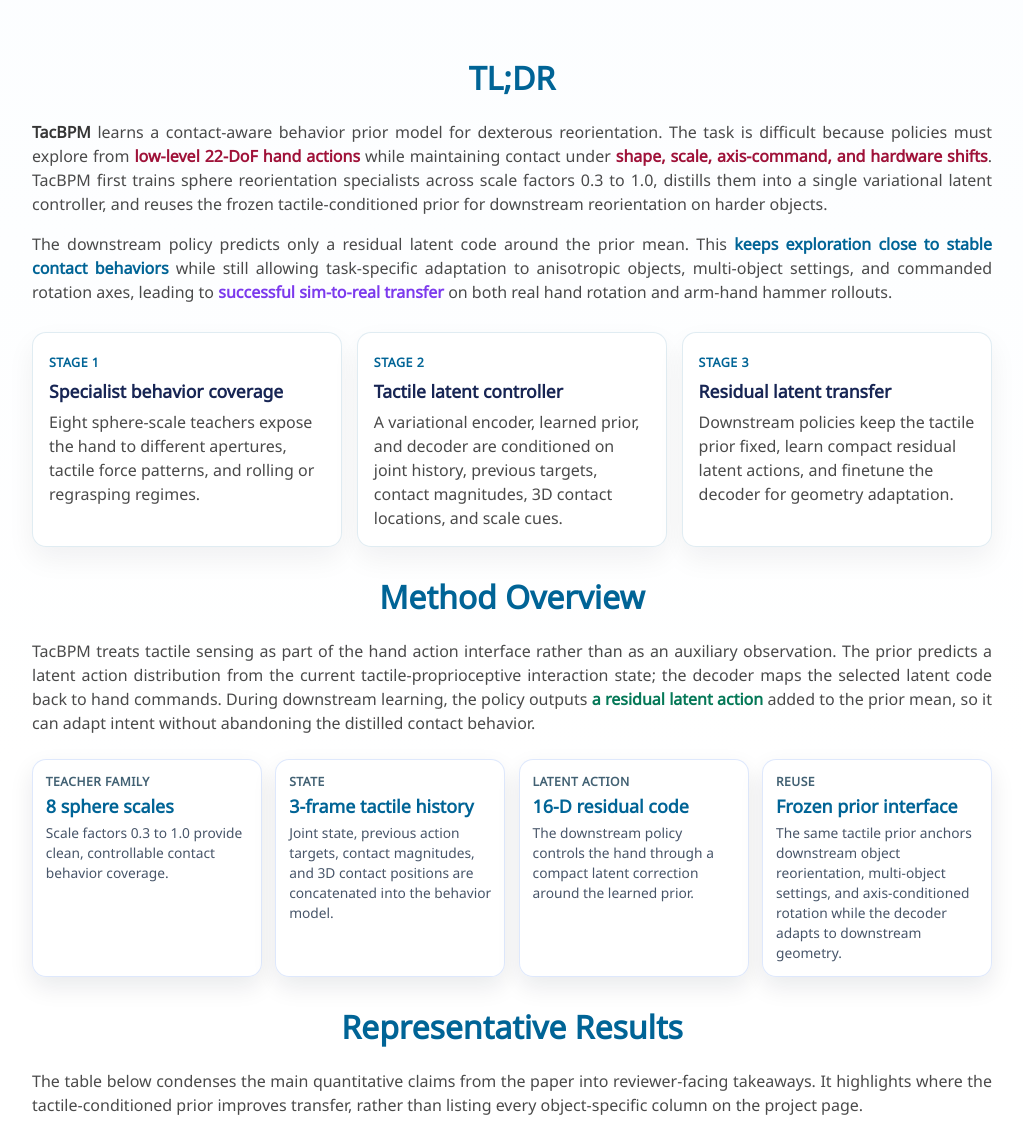
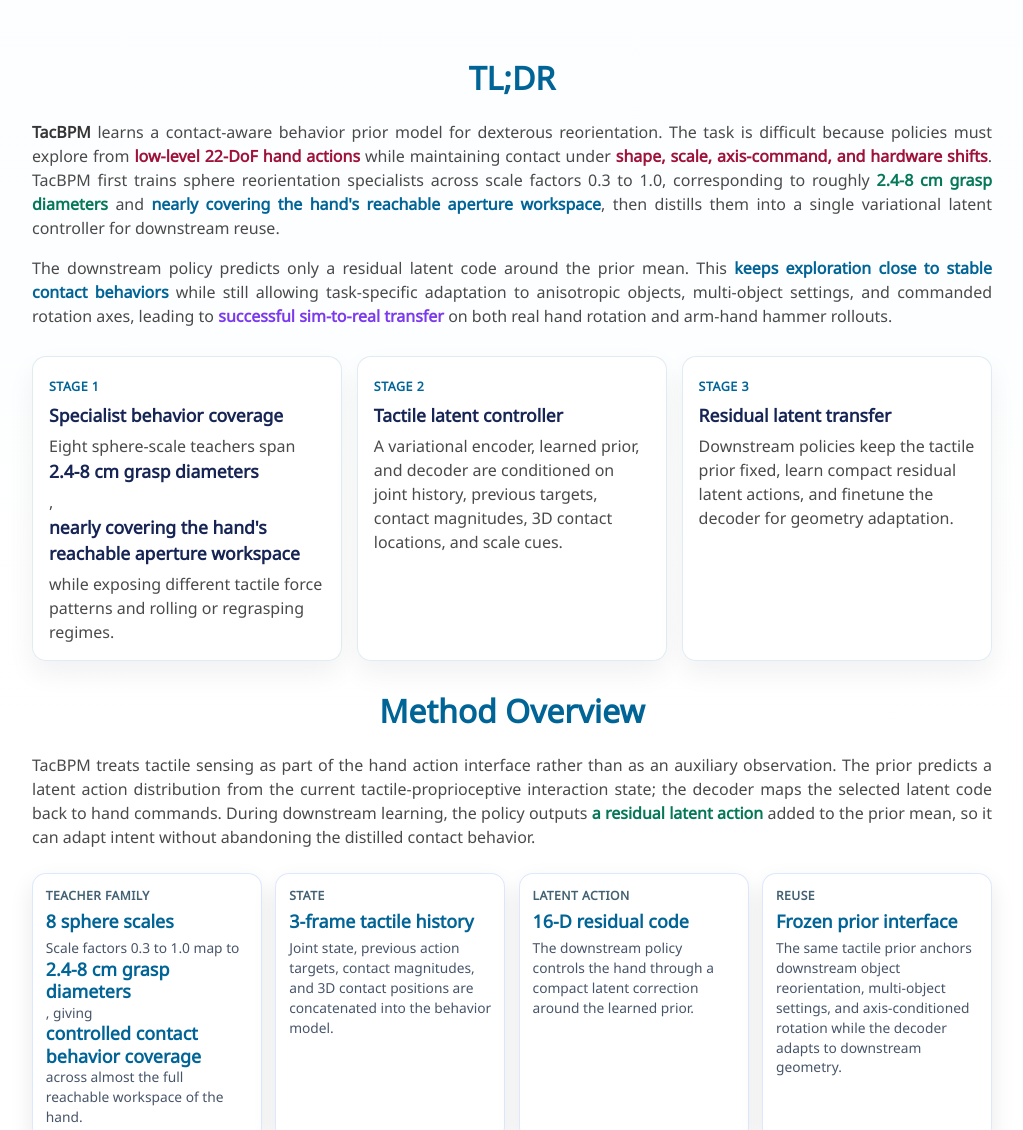
Before and after one commit to tacbpm/tacbpm.github.io, a website: page index.html in a window 1280 px wide. Shown: the part 1320-2450 px from the top of the page, without its empty margins (128-1151 px from the left). Drawn offline with nearby package versions, Linux system fonts and the light colour scheme; some icons are missing; a web font is replaced by a local one.

Commit message:
highlight

```diff
--- a/index.html
+++ b/index.html
@@ -338,7 +338,7 @@
           <h2 class="title is-3" style="color: #006496;font-weight: bolder;">TL;DR</h2>
           <div class="content has-text-justified">
             <p>
-              <strong>TacBPM</strong> learns a contact-aware behavior prior model for dexterous reorientation. The task is difficult because policies must explore from <strong class="highlight-challenge">low-level 22-DoF hand actions</strong> while maintaining contact under <strong class="highlight-challenge">shape, scale, axis-command, and hardware shifts</strong>. TacBPM first trains sphere reorientation specialists across scale factors 0.3 to 1.0, distills them into a single variational latent controller, and reuses the frozen tactile-conditioned prior for downstream reorientation on harder objects.
+              <strong>TacBPM</strong> learns a contact-aware behavior prior model for dexterous reorientation. The task is difficult because policies must explore from <strong class="highlight-challenge">low-level 22-DoF hand actions</strong> while maintaining contact under <strong class="highlight-challenge">shape, scale, axis-command, and hardware shifts</strong>. TacBPM first trains sphere reorientation specialists across scale factors 0.3 to 1.0, corresponding to roughly <strong class="highlight-method">2.4-8 cm grasp diameters</strong> and <strong class="highlight-advantage">nearly covering the hand's reachable aperture workspace</strong>, then distills them into a single variational latent controller for downstream reuse.
             </p>
             <p>
               The downstream policy predicts only a residual latent code around the prior mean. This <strong class="highlight-advantage">keeps exploration close to stable contact behaviors</strong> while still allowing task-specific adaptation to anisotropic objects, multi-object settings, and commanded rotation axes, leading to <strong class="highlight-transfer">successful sim-to-real transfer</strong> on both real hand rotation and arm-hand hammer rollouts.
@@ -351,7 +351,7 @@
         <div class="tacbpm-card">
           <span class="tacbpm-card-label">Stage 1</span>
           <strong>Specialist behavior coverage</strong>
-          <p>Eight sphere-scale teachers expose the hand to different apertures, tactile force patterns, and rolling or regrasping regimes.</p>
+          <p>Eight sphere-scale teachers span <strong class="highlight-method">2.4-8 cm grasp diameters</strong>, <strong class="highlight-advantage">nearly covering the hand's reachable aperture workspace</strong> while exposing different tactile force patterns and rolling or regrasping regimes.</p>
         </div>
         <div class="tacbpm-card">
           <span class="tacbpm-card-label">Stage 2</span>
@@ -376,7 +376,7 @@
         <div class="ablation-summary-card">
           <span class="ablation-card-label">Teacher family</span>
           <strong>8 sphere scales</strong>
-          <p>Scale factors 0.3 to 1.0 provide clean, controllable contact behavior coverage.</p>
+          <p>Scale factors 0.3 to 1.0 map to <strong class="highlight-method">2.4-8 cm grasp diameters</strong>, giving <strong class="highlight-advantage">controlled contact behavior coverage</strong> across almost the full reachable workspace of the hand.</p>
         </div>
         <div class="ablation-summary-card">
           <span class="ablation-card-label">State</span>
@@ -469,7 +469,7 @@
       <div class="gallery-stage" id="prior-gallery">
         <h3 class="title is-4 gallery-stage-title">Generalist Prior Coverage</h3>
         <p class="gallery-stage-note">
-          TacBPM starts from multi-scale sphere teachers, where different object sizes induce different apertures, tactile forces, and rolling contacts.
+          TacBPM starts from multi-scale sphere teachers whose <strong class="highlight-method">2.4-8 cm grasp diameters</strong> nearly span the hand's reachable aperture workspace. This <strong class="highlight-advantage">controlled scale sweep</strong> is meant to cover the main contact regimes the hand can physically realize before the prior is reused on harder shapes.
         </p>
         <div class="experiment-subsection">
           <h4 class="title is-5 subsection-title">Generalist prior over sphere sizes</h4>
@@ -481,7 +481,7 @@
                 Your browser does not support the video tag.
               </video>
               <h4>Multi-scale sphere reorientation</h4>
-              <p class="video-caption-detail">The distilled TacBPM generalist handles multiple sphere scales, illustrating reusable contact behavior before downstream finetuning.</p>
+              <p class="video-caption-detail">The distilled TacBPM generalist handles sphere scales from small fingertip grasps to <strong class="highlight-method">near-maximum hand aperture</strong>, illustrating <strong class="highlight-advantage">reusable contact behavior</strong> before downstream finetuning.</p>
             </div>
           </div>
         </div>
```
